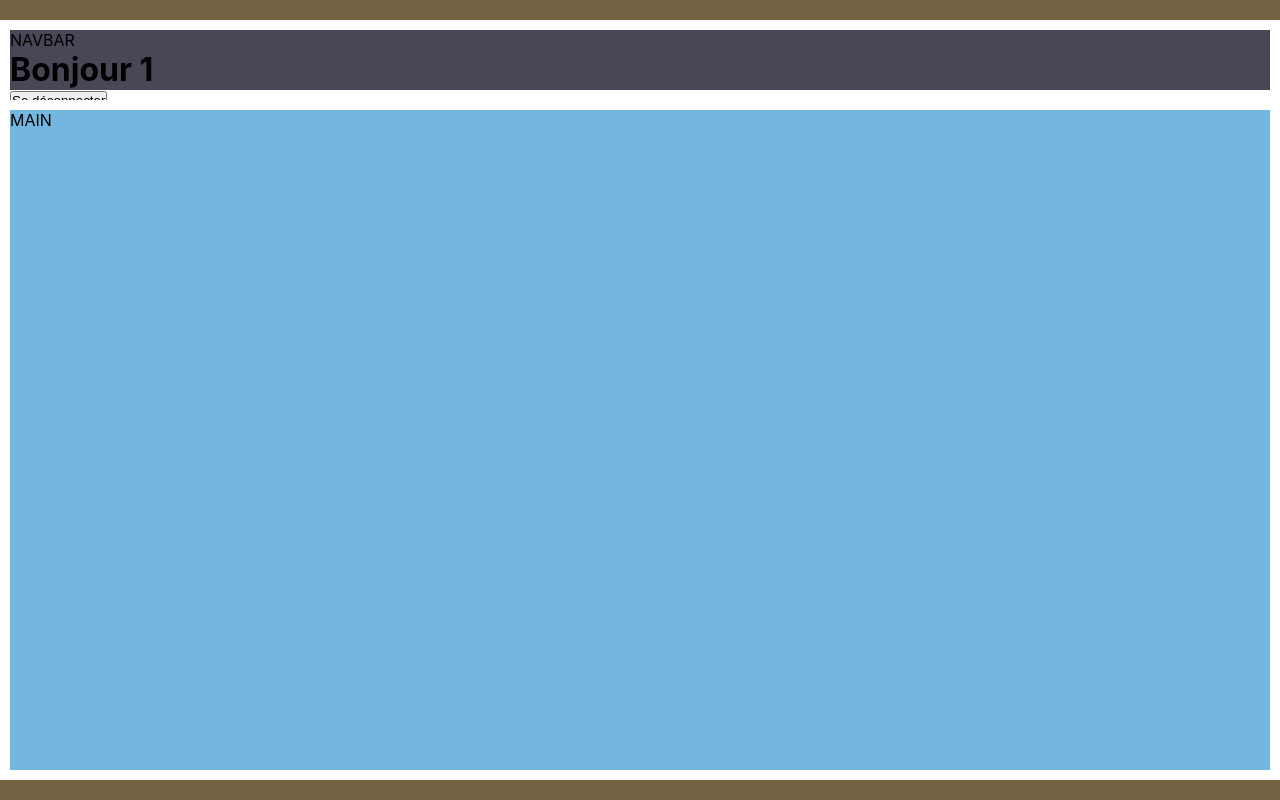
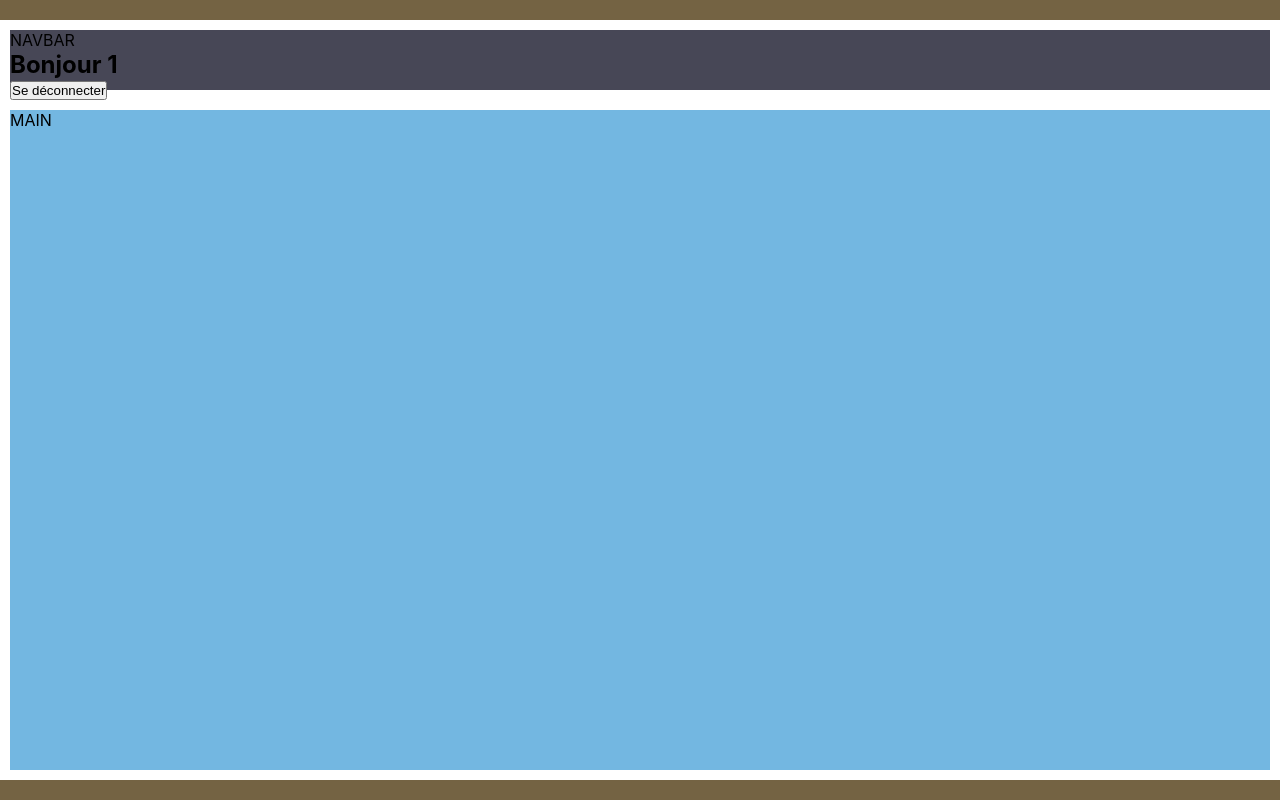
Before and after one commit to ChokDee-Sam/Crazee-Burger, a React (Vite) app: page /order/1 in a window 1280 px wide. Built offline with nearby package versions, Linux system fonts and the light colour scheme.

Commit message:
♻️ F04: ORDER > New Components > Navbar and Main

```diff
--- /dev/null
+++ b/src/components/pages/order/Main.jsx
@@ -0,0 +1,12 @@
+import styled from "styled-components"
+
+export default function Main() {
+  return <MainStyled className="main">MAIN</MainStyled>
+}
+
+const MainStyled = styled.div`
+  background: #73b7e1;
+  border: solid 10px white;
+  /* height: calc(95vh-10vh) ;*/
+  flex: 1;
+`
--- /dev/null
+++ b/src/components/pages/order/Navbar.jsx
@@ -0,0 +1,20 @@
+import { Link } from "react-router-dom"
+import styled from "styled-components"
+
+export default function Navbar({ username }) {
+  return (
+    <NavbarStyled>
+      NAVBAR
+      <h1>Bonjour {username}</h1>
+      <Link to="/">
+        <button>Se déconnecter</button>
+      </Link>
+    </NavbarStyled>
+  )
+}
+
+const NavbarStyled = styled.nav`
+  background: #474756;
+  border: solid 10px white;
+  height: 10vh;
+`
--- a/src/components/pages/order/OrderPage.jsx
+++ b/src/components/pages/order/OrderPage.jsx
@@ -1,5 +1,7 @@
 import { Link, useParams } from "react-router-dom"
 import styled from "styled-components"
+import Navbar from "./Navbar"
+import Main from "./Main"
 
 export default function OrderPage() {
   // State
@@ -11,18 +13,8 @@ export default function OrderPage() {
   return (
     <OrderPageStyled>
       <div className="container">
-        {/* Navbar */}
-
-        <div className="navbar">
-          NAVBAR
-          <h1>Bonjour {username}</h1>
-          <Link to="/">
-            <button>Se déconnecter</button>
-          </Link>
-        </div>
-
-        {/* Main */}
-        <div className="main">MAIN</div>
+        <Navbar username={username} />
+        <Main />
       </div>
     </OrderPageStyled>
   )
@@ -36,22 +28,10 @@ const OrderPageStyled = styled.div`
   align-items: center;
 
   .container {
-    background: red;
+    background: #a23434;
     height: 95vh;
     width: 1440px;
     display: flex;
     flex-direction: column;
-
-    .navbar {
-      background: #474756;
-      border: solid 10px white;
-      height: 10vh;
-    }
-    .main {
-      background: #73b7e1;
-      border: solid 10px white;
-      /* height: calc(95vh-10vh) ;*/
-      flex: 1;
-    }
   }
 `
```
